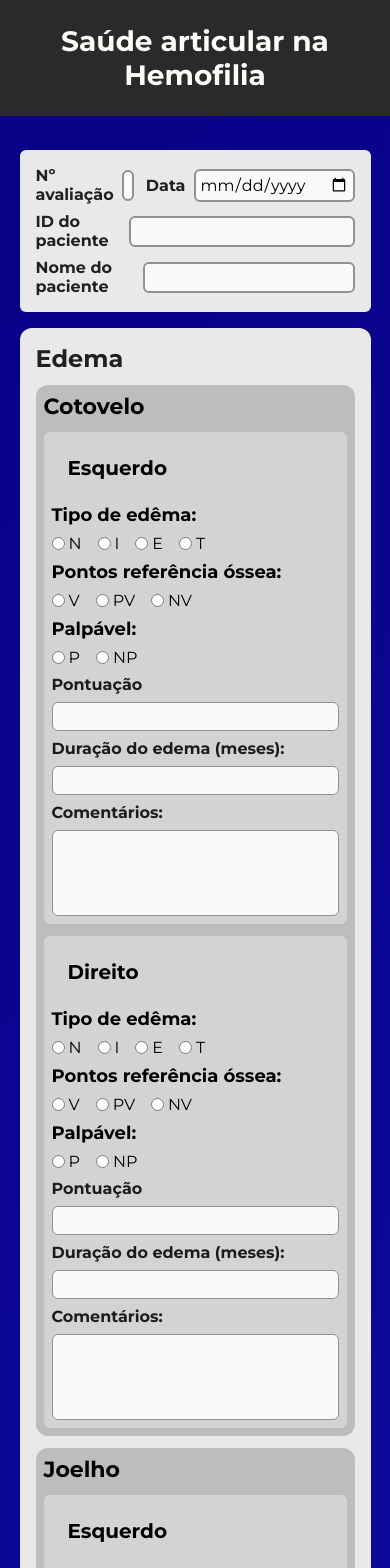
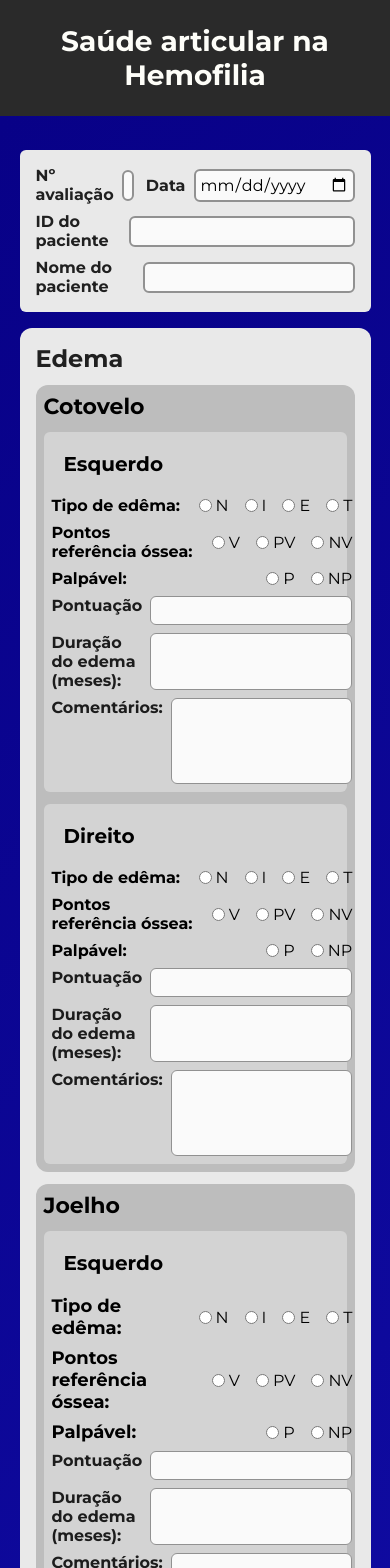
Before and after one commit to MatheusFonseca849/fisio-app, a React (Vite) app: page / in a window 390 px wide. Shown: the top 1568 px of the page. Built offline with nearby package versions, Linux system fonts and the light colour scheme.

Commit message:
feat: beggining of media query implementation for responsive design

```diff
--- a/src/components/FormField/formField.js
+++ b/src/components/FormField/formField.js
@@ -22,9 +22,19 @@ const StyledFormField = styled.div`
             }
         }}
         font-weight: var(--font-weight-1);
-
     }
 
+    section{
+        display: flex;
+        flex-direction: column;
+        gap: 12px;
+    }
+
+    @media(min-width: 720px){
+        section{
+            flex-direction: row;
+        }
+    }
 `
 
 export default StyledFormField
--- a/src/components/FormField/index.jsx
+++ b/src/components/FormField/index.jsx
@@ -4,7 +4,10 @@ const FormField = ({ title, titleSize, children }) => {
   return (
     <StyledFormField $titleSize={titleSize && titleSize}>
       <h3>{title}</h3>
-      {children}
+        <section>
+        {children}
+        </section>
+
     </StyledFormField>
   );
 };
--- a/src/components/FormSubfield/formSubfield.js
+++ b/src/components/FormSubfield/formSubfield.js
@@ -24,11 +24,11 @@ const StyledFormSubfield = styled.div`
             }
         }}
         font-weight: var(--font-weight-1);
-        padding: 16px;
+        padding: 12px;
 
     }
 
-    div{
+    section{
 
         display: flex;
         flex-direction: column;
--- a/src/components/FormSubfield/index.jsx
+++ b/src/components/FormSubfield/index.jsx
@@ -4,7 +4,7 @@ const FormSubfield = ({ title, orientation="row", titleSize, children }) => {
   return (
     <StyledFormSubfield $orientation={orientation && orientation} $titleSize={titleSize && titleSize}>
       <h4>{title}</h4>
-      <div>{children}</div>
+      <section>{children}</section>
     </StyledFormSubfield>
   );
 };
--- a/src/components/InputContainer/inputContainer.js
+++ b/src/components/InputContainer/inputContainer.js
@@ -1,17 +1,26 @@
-import { styled } from "styled-components";
+import { styled, css } from "styled-components";
 
 const StyledInputContainer = styled.div`
 
     display: flex;
-    justify-content: flex-start;
+    justify-content: space-between;
     gap: 8px;
     width: ${props => props.inputType === "radio" ? "fit-content" : "100%"};
 
     label{
-        font-size: ${props => props.$labelSize};
+        ${({$labelSize}) => {
+            if($labelSize){
+                return css`
+                    font-size: ${({$labelSize}) => $labelSize};
+                `
+            }else{
+                return css`
+                    font-size: var(--font-size-4);
+                `
+            }
+        }}
         font-weight: var(--font-weight-1);
         color: var(--color-fixed-black);
-
     }
 
     textarea{
@@ -21,7 +30,6 @@ const StyledInputContainer = styled.div`
         border-radius: var(--radius-default);
         background-color: var(--color-grey-950);
         border: var(--border-thickness-default) solid var(--color-grey-500);
-
     }
 
     input{
--- a/src/components/JointHealthSheet/index.jsx
+++ b/src/components/JointHealthSheet/index.jsx
@@ -25,11 +25,13 @@ const JointHealthPage = () => {
             <InputContainer
               id={"numero_avaliacao"}
               labelText={"Nº avaliação"}
+              labelSize={defaultInputSize}
               inputType="number"
             />
             <InputContainer
               id={"data_avaliação"}
               labelText={"Data"}
+              labelSize={defaultInputSize}
               inputType={"date"}
             />
           </div>
@@ -38,6 +40,7 @@ const JointHealthPage = () => {
             <InputContainer
               id={"id_paciente"}
               labelText={"ID do paciente"}
+              labelSize={defaultInputSize}
               inputType="number"
             />
           </div>
@@ -45,6 +48,7 @@ const JointHealthPage = () => {
             <InputContainer
               id={"nome_paciente"}
               labelText={"Nome do paciente"}
+              labelSize={defaultInputSize}
             />
           </div>
         </EvaluationHeaderForm>
@@ -59,6 +63,7 @@ const JointHealthPage = () => {
               <RadioInputContainer
                 id={"cotEsquerdo_tipoEdema"}
                 labelText={"Tipo de edêma:"}
+                labelSize={defaultInputSize}
                 options={[
                   {
                     value: "nenhum",
@@ -85,6 +90,7 @@ const JointHealthPage = () => {
               <RadioInputContainer
                 id={"cotEsquerdo_pts_referenciaOssea"}
                 labelText={"Pontos referência óssea:"}
+                labelSize={defaultInputSize}
                 options={[
                   {
                     value: "visiveis",
@@ -107,6 +113,7 @@ const JointHealthPage = () => {
               <RadioInputContainer
                 id={"cotEsquerdo_palpavel"}
                 labelText={"Palpável:"}
+                labelSize={defaultInputSize}
                 options={[
                   {
                     value: "palpavel",
@@ -124,16 +131,19 @@ const JointHealthPage = () => {
               <InputContainer
                 id={"cotEsquerdo_pontuacao"}
                 labelText={"Pontuação"}
+                labelSize={defaultInputSize}
                 inputType="number"
               />
               <InputContainer
                 id={"cotEsquerdo_duracao"}
                 labelText={"Duração do edema (meses):"}
+                labelSize={defaultInputSize}
                 inputType="number"
               />
               <InputContainer
                 id={"cotEsquerdo_comentarios"}
                 labelText={"Comentários:"}
+                labelSize={defaultInputSize}
                 textArea={true}
               />
             </FormSubfield>
@@ -146,6 +156,7 @@ const JointHealthPage = () => {
               <RadioInputContainer
                 id={"cotDireito_tipoEdema"}
                 labelText={"Tipo de edêma:"}
+                labelSize={defaultInputSize}
                 options={[
                   {
                     value: "nenhum",
@@ -172,6 +183,7 @@ const JointHealthPage = () => {
               <RadioInputContainer
                 id={"cotDireito_pts_referenciaOssea"}
                 labelText={"Pontos referência óssea:"}
+                labelSize={defaultInputSize}
                 options={[
                   {
                     value: "visiveis",
@@ -194,6 +206,7 @@ const JointHealthPage = () => {
               <RadioInputContainer
                 id={"cotDireito_palpavel"}
                 labelText={"Palpável:"}
+                labelSize={defaultInputSize}
                 options={[
                   {
                     value: "palpavel",
--- a/src/components/RadioInputContainer/radioInputContainer.js
+++ b/src/components/RadioInputContainer/radioInputContainer.js
@@ -3,8 +3,7 @@ import { styled, css } from "styled-components";
 const StyledRadioInputContainer = styled.div`
   display: flex;
   flex-direction: row;
-  justify-content: flex-start;
-  /* align-items: center; */
+  justify-content: space-between;
   gap: var(--gap-default);
 
   h3 {
```
